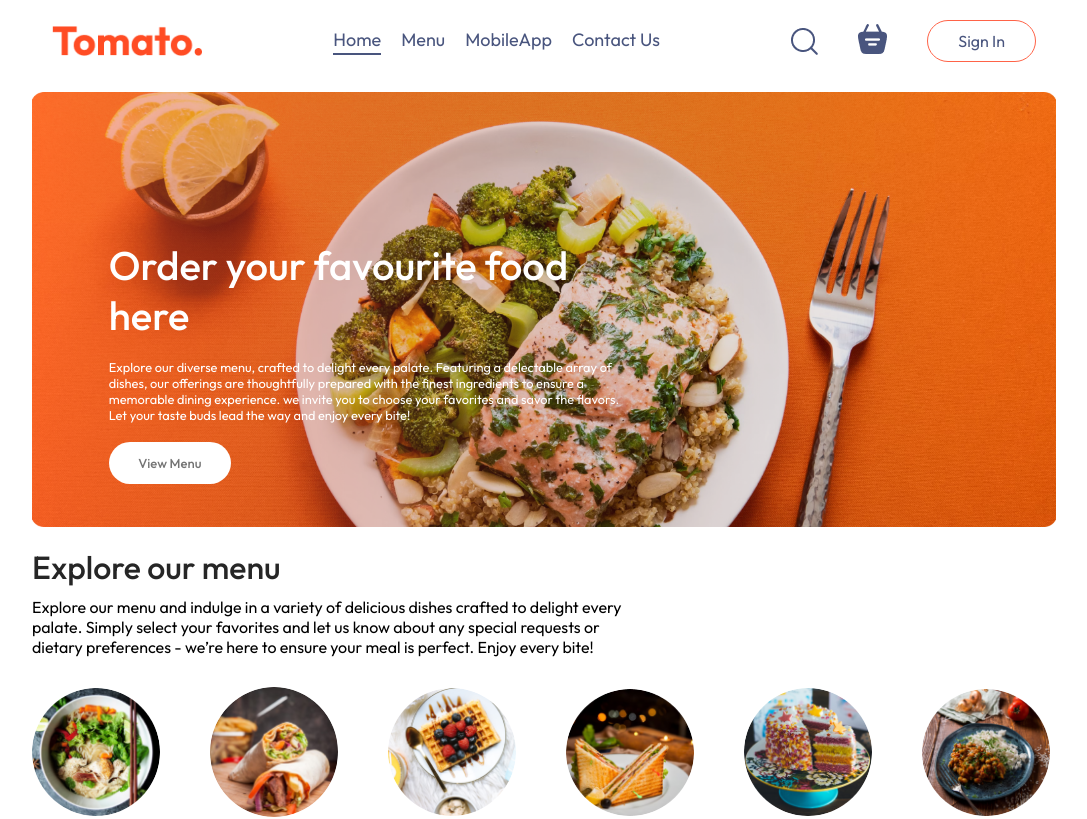
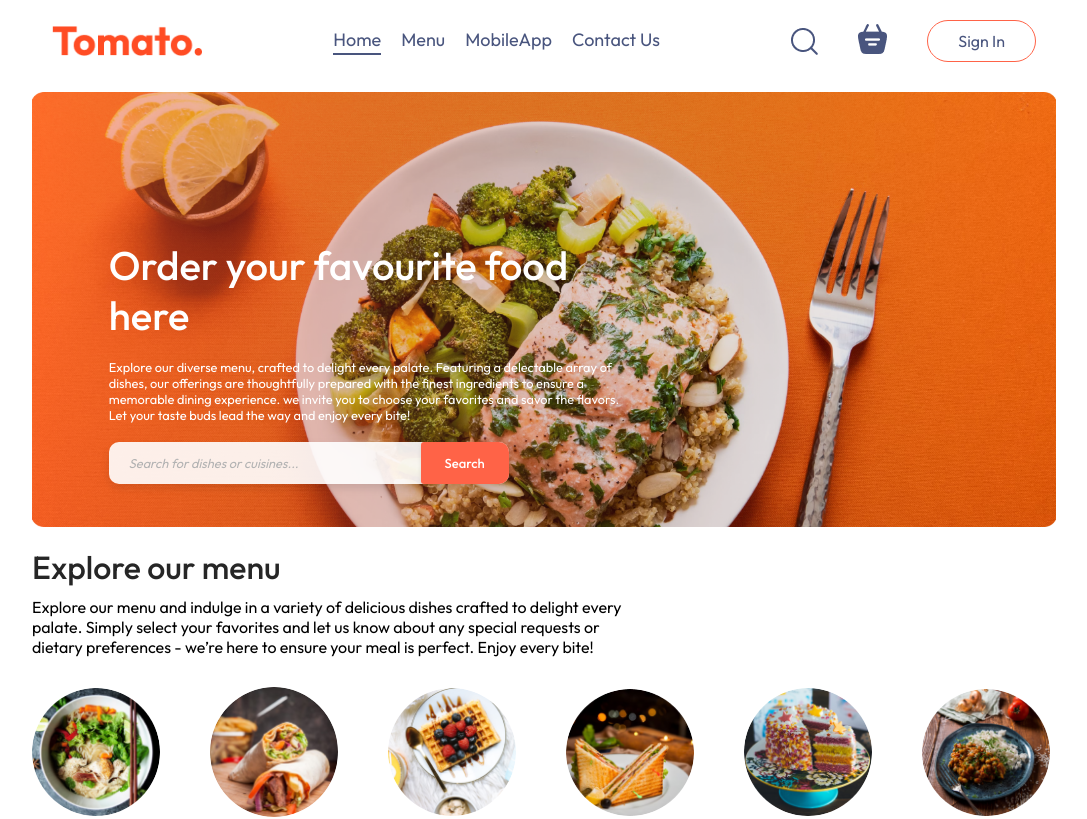
Before and after one commit to iammahesh123/Food-Delivery-App, a React (Vite) app in the folder frontend/: page / in a window 1280 px wide. Shown: the top 819 px of the page, without its empty margins (96-1183 px from the left). Built offline with nearby package versions, Linux system fonts and the light colour scheme.

Commit message:
add search bar

```diff
--- a/frontend/src/components/Header/Header.css
+++ b/frontend/src/components/Header/Header.css
@@ -30,25 +30,56 @@
     font-size: clamp(12px, 1vw, 16px);
 }
 
-.header-contents button {
-    border: none;
-    color: #747474;
-    font-weight: 500;
-    padding: clamp(10px, 1vw, 16px) clamp(20px, 2.3vw, 32px);
-    background-color: white;
-    background-size: contain;
-    font-size: clamp(13px, 1vw, 18px);
-    border-radius: 50px;
-    cursor: pointer;
-    transition: background-color 0.3s, transform 0.3s;
+.search-bar {
+    display: flex;
+    align-items: center;
+    gap: 10px;
+    width: 100%;
+    max-width: 400px;
+    border-radius: 10px;
+    background-color: rgba(255, 255, 255, 0.9);
+    box-shadow: 0 4px 8px rgba(0, 0, 0, 0.1);
+    overflow: hidden;
 }
 
-.header-contents button:hover {
-    background-color: #f0f0f0;
+.search-bar input {
+    flex-grow: 1;
+    padding: clamp(8px, 1vw, 14px);
+    border: none;
+    font-size: clamp(12px, 1vw, 16px);
+    outline: none;
+    box-shadow: none;
+    padding-left: 20px;
+    color: #333;
+    background-color: transparent;
+}
+
+.search-bar input::placeholder {
+    color: #b3b3b3;
+    font-style: italic;
+}
+
+.search-bar button {
+    border: none;
+    padding: clamp(8px, 1vw, 14px) clamp(16px, 2vw, 24px);
+    background-color: tomato;
+    color: white;
+    font-weight: 500;
+    font-size: clamp(13px, 1vw, 18px);
+    cursor: pointer;
+    transition: background-color 0.3s ease, transform 0.3s ease;
+    box-shadow: 0 2px 4px rgba(0, 0, 0, 0.1);
+}
+
+.search-bar button:hover {
+    background-color: red;
     transform: scale(1.05);
 }
 
-/* Responsive styles */
+.search-bar button:active {
+    transform: scale(0.95);
+}
+
 @media (max-width: 1024px) {
     .header {
         height: auto;
@@ -65,7 +96,6 @@
         aspect-ratio: 16 / 9;
     }
 
-
     .header-contents {
         max-width: 60%;
         gap: 2vw;
@@ -75,7 +105,18 @@
         display: none;
     }
 
-    .header-contents button {
-        padding: clamp(15px, 2vw, 25px) clamp(30px, 4vw, 50px);
+    .search-bar {
+        max-width: 100%;
+        border-radius: 5px;
+    }
+
+    .search-bar input {
+        font-size: clamp(10px, 1vw, 14px);
+        padding: 10px;
+    }
+
+    .search-bar button {
+        padding: clamp(10px, 1.5vw, 20px);
+        font-size: clamp(12px, 1vw, 14px);
     }
 }
--- a/frontend/src/components/Header/Header.jsx
+++ b/frontend/src/components/Header/Header.jsx
@@ -11,7 +11,10 @@ const Header = () => {
           Featuring a delectable array of dishes, our offerings are thoughtfully prepared with the
           finest ingredients to ensure a memorable dining experience.
           we invite you to choose your favorites and savor the flavors. Let your taste buds lead the way and enjoy every bite!</p>
-            <button>View Menu</button>
+        <div className="search-bar">
+          <input type="text" placeholder="Search for dishes or cuisines..." />
+          <button>Search</button>
+        </div>
       </div>
 
     </div>
```
Also changed, not shown: frontend/src/components/LoginPopup/LoginPopup.jsx (line endings or trailing spaces). Lines whose indentation alone changed are shown as unchanged.
